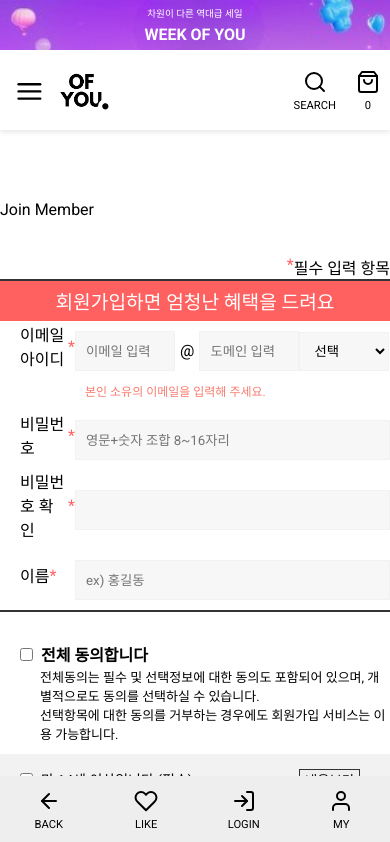
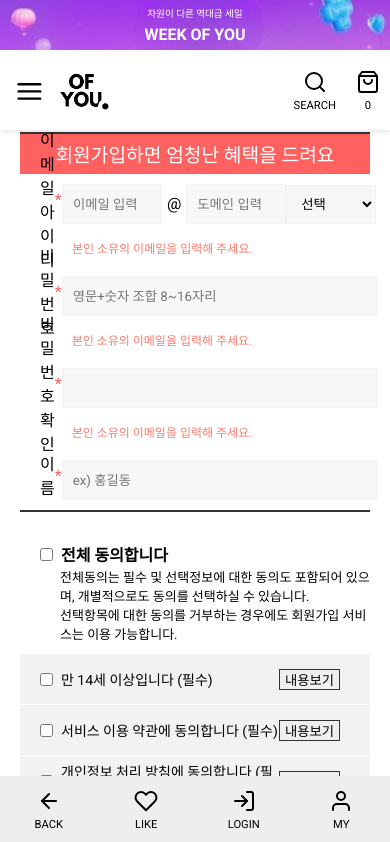
Before and after one commit to noona-n1/Shopping-Mall-Fe, a React (Vite) app: page /signup in a window 390 px wide. Shown: the top 842 px of the page. Built offline with nearby package versions, Linux system fonts and the light colour scheme.

Commit message:
feat : 회원가입 페이지 반응형 구현 #9

```diff
--- a/src/page/SignupPage/SignupPage.jsx
+++ b/src/page/SignupPage/SignupPage.jsx
@@ -1,5 +1,6 @@
 import React, {useState} from 'react';
 import './style/SignupPage.style.css';
+import '../../App.css';
 
 const SignupPage = () => {
   const [agreeAll, setAgreeAll] = useState(false);
@@ -59,7 +60,7 @@
                   <option>daun.net</option>
                   <option>직접입력</option>
                 </select>
-                <span className='email-warning'>본인 소유의 이메일을 입력해 주세요.</span>
+                <span className='warning'>본인 소유의 이메일을 입력해 주세요.</span>
               </div>
             </div>
           </div>
@@ -68,7 +69,10 @@
               비밀번호<span className='required'>*</span>
             </div>
             <div className='col-right'>
-              <input type='text' placeholder='영문+숫자 조합 8~16자리' className='input' />
+              <div className='password-container'>
+                <input type='text' placeholder='영문+숫자 조합 8~16자리' className='input' />
+                <span className='warning'>본인 소유의 이메일을 입력해 주세요.</span>
+              </div>
             </div>
           </div>
           <div className='row'>
@@ -76,7 +80,10 @@
               비밀번호 확인<span className='required'>*</span>
             </div>
             <div className='col-right'>
-              <input type='text' className='input' />
+              <div className='password-container'>
+                <input type='text' className='input' />
+                <span className='warning'>본인 소유의 이메일을 입력해 주세요.</span>
+              </div>
             </div>
           </div>
           <div className='row'>
@@ -118,9 +125,10 @@
           </label>
         </div>
       </div>
-
-      <button class='button cancel'>취소</button>
-      <button class='button confirm'>확인</button>
+      <div className='center'>
+        <button class='button cancel'>취소</button>
+        <button class='button confirm'>확인</button>
+      </div>
     </section>
   );
 };
--- a/src/page/SignupPage/style/SignupPage.style.css
+++ b/src/page/SignupPage/style/SignupPage.style.css
@@ -1,12 +1,75 @@
 .container {
-  margin-top: 200px;
+  margin-top: 300px;
+  justify-content: center;
+  align-items: center;
+  padding-bottom: 36px;
+  margin-left: 250px;
+  margin-right: 250px;
 }
 
+/* 화면 너비가 1200px 이하일 때 */
+@media (max-width: 1260px) {
+  .container {
+    margin-left: 150px;
+    margin-right: 150px;
+  }
+}
+
+/* 화면 너비가 992px 이하일 때 */
+@media (max-width: 1060px) {
+  .container {
+    margin-left: 100px;
+    margin-right: 100px;
+  }
+
+  .col-right {
+    display: flex;
+    flex-direction: column; /* 수직 배치 */
+    align-items: flex-start;
+  }
+
+  .warning {
+    display: block;
+    margin-left: 0;
+    margin-top: 5px;
+  }
+}
+
+/* 화면 너비가 768px 이하일 때 */
+@media (max-width: 768px) {
+  .container {
+    margin-top: 200px;
+    margin-left: 50px;
+    margin-right: 50px;
+  }
+}
+
+/* 화면 너비가 576px 이하일 때 */
+@media (max-width: 576px) {
+  .container {
+    margin-left: 10px;
+    margin-right: 10px;
+  }
+  .col-left {
+    padding-left: 20px !important;
+  }
+}
+
+/* 화면 너비가 400px 이하일 때 */
+@media (max-width: 400px) {
+  .container {
+    margin: 20px;
+  }
+}
 .sub-title-wrap {
+  display: flex;
+  justify-content: center;
+  align-items: center;
   padding-bottom: 36px;
 }
 
 .sub-title {
+  font-size: 44px;
 }
 
 .member-join {
@@ -31,7 +94,7 @@
 
 .grid-table {
   display: grid;
-  grid-template-columns: 1fr 3fr;
+  grid-template-columns: 1fr 2fr;
   row-gap: 10px;
 }
 
@@ -41,7 +104,7 @@
 }
 .col-left {
   text-align: left;
-  padding-left: 20px;
+  padding-left: 50px;
   display: flex;
   align-items: center;
   height: 50px;
@@ -89,7 +152,7 @@
   width: 90px;
 }
 
-.email-warning {
+.warning {
   color: #f87c6e;
   font-size: 12px;
   margin-left: 10px;
@@ -148,6 +211,11 @@
   border: 1px solid #333;
   padding: 0 5px;
 }
+.center {
+  display: flex;
+  justify-content: center;
+  align-items: center;
+}
 .button {
   margin-top: 30px;
   width: 180px;
```
